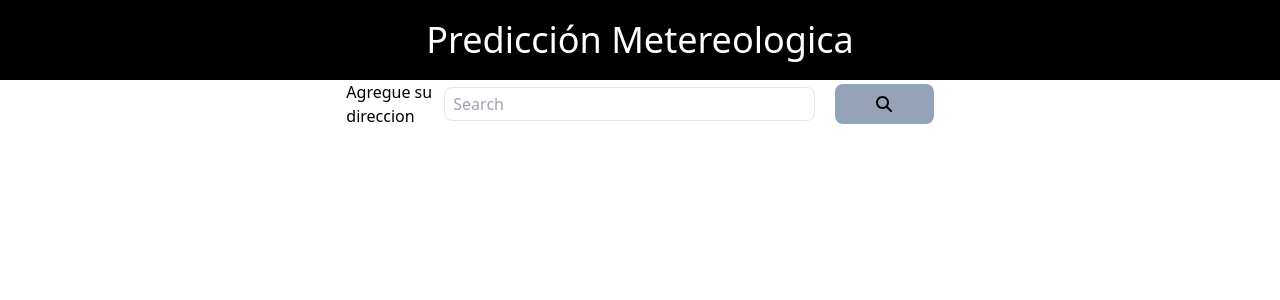
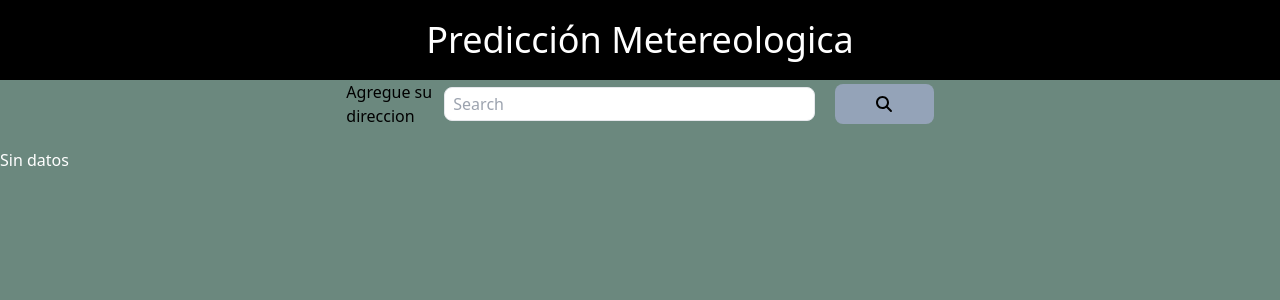
Before and after one commit to LuisCaro92/AppTime, a React (Create React App) app: page / in a window 1280 px wide. Shown: the top 300 px of the page. Built offline with nearby package versions, Linux system fonts and the light colour scheme.

Commit message:
creando card

```diff
--- a/src/App.css
+++ b/src/App.css
@@ -1,3 +1,8 @@
+body{
+  background-color: rgb(107, 136, 126);
+}
+
+
 .lds-spinner {
   color: official;
   display: inline-block;
--- a/src/components/Card.js
+++ b/src/components/Card.js
@@ -0,0 +1,27 @@
+import Spiner from "./Spiner";
+
+function Card({ loadingData, showData, now, day }) {
+  if (loadingData) {
+    return <Spiner />;
+  }
+
+  return (
+    <div className="mt-5">
+      {showData === true ? (
+        <div className="container-md mx-auto items-center">
+          <div className="card mb-3 mx-auto bg-dark text-white">
+            <div className="columns-2 m-20 border-r-emerald-600 gap-0">
+              <div className="bg-black">cxvncvn</div>
+
+              <div className="bg-white text-black"> fgnxcvn</div>
+            </div>
+          </div>
+        </div>
+      ) : (
+        <h2 className="text-white">Sin datos</h2>
+      )}
+    </div>
+  );
+}
+
+export default Card;
--- a/src/components/Panel.js
+++ b/src/components/Panel.js
@@ -1,5 +1,6 @@
 import React, { useState } from "react";
-import Form from "./Form"
+import Form from "./Form";
+import Card from "./Card";
 
 function Panel() {
   let urlNow =
@@ -8,7 +9,7 @@ function Panel() {
   let urlCity = "&q=";
 
   let urlDay =
-   "https://api.openweathermap.org/data/2.5/forecast?&appid=9e57d62be476f11da70f2f1e0bea070c&lang=es";
+    "https://api.openweathermap.org/data/2.5/forecast?&appid=9e57d62be476f11da70f2f1e0bea070c&lang=es";
 
   const [now, setNow] = useState({});
   const [day, setDay] = useState({});
@@ -63,15 +64,16 @@ function Panel() {
   };
 
   return (
+    <React.Fragment>
+      <Form newLocation={getLocation} />
 
-      <React.Fragment>
-      <Form
-         newLocation = {getLocation}
-
+      <Card
+        showData = {show}
+        loadingData = {loading}
+        now = {now}
+        day = {day}
       />
-      </React.Fragment>
-
-
+    </React.Fragment>
   );
 }
 
```
